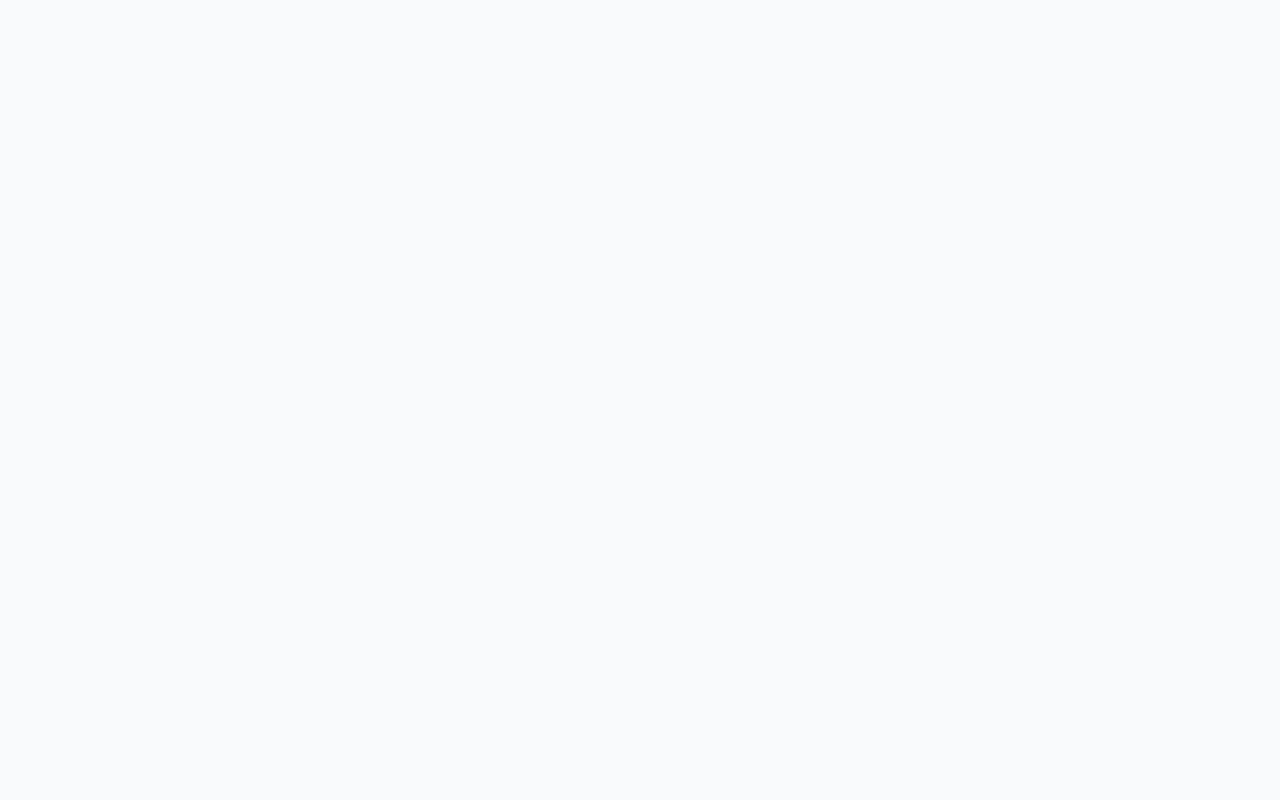
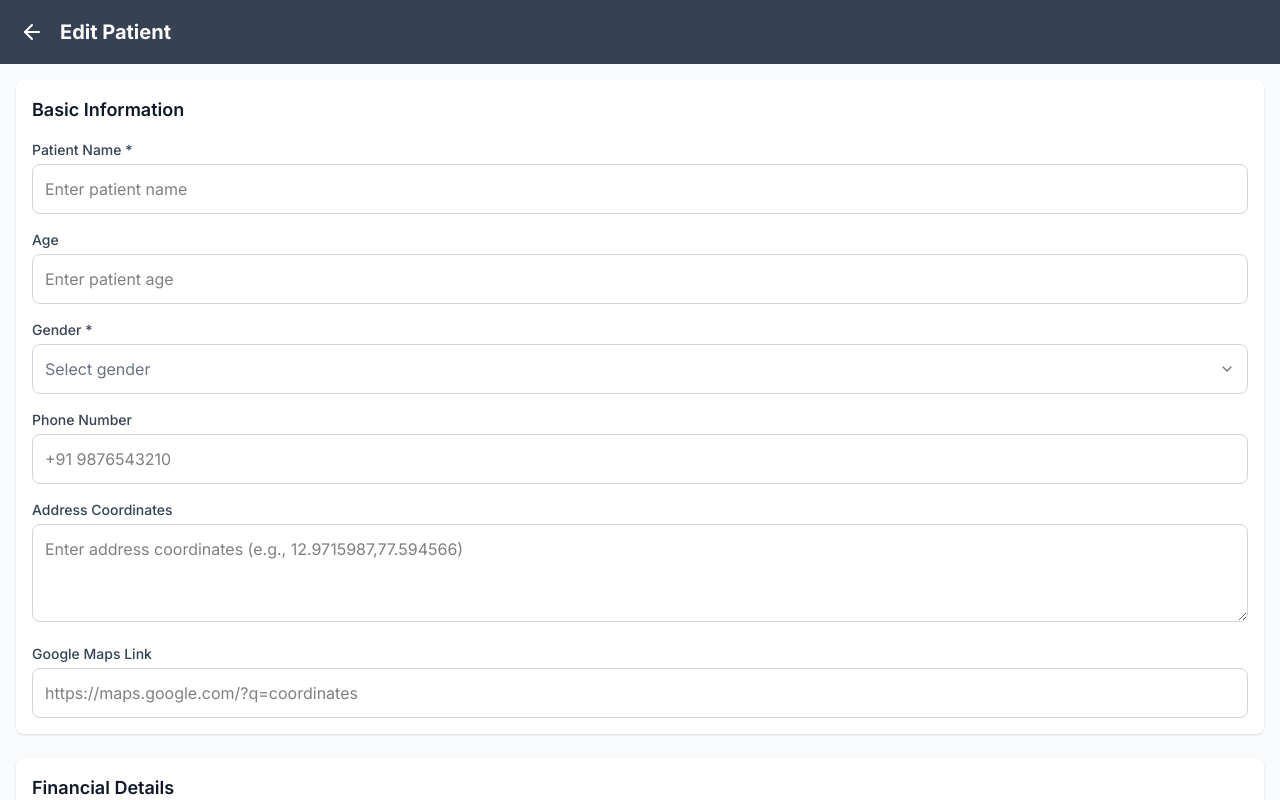
Before and after one commit to sharankasandula/visitwise-pwa, a React (Vite) app: page /edit-patient/1 in a window 1280 px wide. Before the commit this address had no page. Shown: the top 800 px of the page. Built offline with nearby package versions, Linux system fonts and the light colour scheme.

Commit message:
Edit and Update Patient features completed.

```diff
--- a/src/App.tsx
+++ b/src/App.tsx
@@ -3,7 +3,7 @@
 import { Provider } from "react-redux";
 import { store } from "./store";
 import Home from "./components/Home";
-import AddPatient from "./components/AddPatient";
+import AddOrEditPatient from "./components/AddOrEditPatient";
 import PatientProfile from "./components/PatientProfile";
 import EarningsSummary from "./components/EarningsSummary";
 import "./App.css";
@@ -17,7 +17,11 @@
           <Routes>
             <Route path="/" element={<Home />} />
             {/* <Route path="/" element={<HomePage />} /> */}
-            <Route path="/add-patient" element={<AddPatient />} />
+            <Route path="/add-patient" element={<AddOrEditPatient />} />
+            <Route
+              path="/edit-patient/:patientId"
+              element={<AddOrEditPatient />}
+            />
             <Route path="/patient/:id" element={<PatientProfile />} />
             <Route path="/earnings" element={<EarningsSummary />} />
           </Routes>
--- a/src/components/AddPatient.tsx
+++ b/src/components/AddOrEditPatient.tsx
@@ -1,12 +1,29 @@
-import React, { useState } from "react";
-import { useDispatch } from "react-redux";
-import { useNavigate } from "react-router-dom";
+import React, { useState, useEffect } from "react";
+import { useDispatch, useSelector } from "react-redux";
+import { useNavigate, useParams } from "react-router-dom";
 import { ArrowLeft, ChevronDown, Save, X } from "lucide-react";
-import { addPatientAsync, NewPatient } from "../store/slices/patientsSlice";
+import {
+  addPatientAsync,
+  updatePatientAsync,
+  Patient,
+  NewPatient,
+} from "../store/slices/patientsSlice";
+import { RootState } from "../store";
 
-const AddPatient: React.FC = () => {
+const AddOrEditPatient: React.FC = () => {
   const dispatch = useDispatch();
   const navigate = useNavigate();
+  const { patientId } = useParams<{ patientId: string }>();
+  const { id } = useParams<{ id: string }>();
+  const isEditing = Boolean(patientId || id);
+  const currentPatientId = patientId || id;
+
+  // Get patient data if editing
+  const existingPatient = useSelector((state: RootState) =>
+    currentPatientId
+      ? state.patients.patients.find((p) => p.id === currentPatientId)
+      : null
+  );
 
   const [formData, setFormData] = useState({
     name: "",
@@ -29,6 +46,29 @@
   const [isSubmitting, setIsSubmitting] = useState(false);
   const [isGenderDropdownOpen, setIsGenderDropdownOpen] = useState(false);
 
+  // Load existing patient data when editing
+  useEffect(() => {
+    if (existingPatient) {
+      setFormData({
+        name: existingPatient.name || "",
+        age: existingPatient.age?.toString() || "",
+        gender: existingPatient.gender || "",
+        phone: existingPatient.phone || "",
+        addressCoordinates: existingPatient.addressCoordinates || "",
+        googleMapsLink: existingPatient.googleMapsLink || "",
+        chargePerVisit: existingPatient.chargePerVisit?.toString() || "",
+        condition: existingPatient.condition || "",
+        protocol: existingPatient.protocol || "",
+        notes: existingPatient.notes || "",
+        dailyVisitReminderEnabled: existingPatient.dailyVisitReminderEnabled,
+        paymentCollectionReminderEnabled:
+          existingPatient.paymentCollectionReminderEnabled,
+        followUpReminderEnabled: existingPatient.followUpReminderEnabled,
+        followUpReminderDays: existingPatient.followUpReminderDays,
+      });
+    }
+  }, [existingPatient]);
+
   const handleInputChange = (
     e: React.ChangeEvent<
       HTMLInputElement | HTMLTextAreaElement | HTMLSelectElement
@@ -39,6 +79,7 @@
       ...prev,
       [name]: value,
     }));
+
     if (errors[name]) {
       setErrors((prev) => ({
         ...prev,
@@ -101,20 +142,47 @@
     return Object.keys(newErrors).length === 0;
   };
 
-  const handleSubmit = (e: React.FormEvent) => {
+  const handleSubmit = async (e: React.FormEvent) => {
     e.preventDefault();
 
     if (!validateForm()) {
       return;
     }
+
+    setIsSubmitting(true);
+
     try {
+      if (isEditing && existingPatient) {
+        // Update existing patient
+        const updatedPatient: Patient = {
+          ...existingPatient,
+          name: formData.name.trim(),
+          age: formData.age ? parseInt(formData.age) : null,
+          gender: formData.gender,
+          phone: formData.phone.trim() || null,
+          addressCoordinates: formData.addressCoordinates.trim() || "",
+          googleMapsLink: formData.googleMapsLink.trim() || "",
+          chargePerVisit: parseFloat(formData.chargePerVisit),
+          condition: formData.condition.trim() || "",
+          protocol: formData.protocol.trim() || "",
+          notes: formData.notes.trim() || "",
+          dailyVisitReminderEnabled: formData.dailyVisitReminderEnabled,
+          paymentCollectionReminderEnabled:
+            formData.paymentCollectionReminderEnabled,
+          followUpReminderEnabled: formData.followUpReminderEnabled,
+          followUpReminderDays: formData.followUpReminderDays,
+        };
+
+        await dispatch(updatePatientAsync(updatedPatient) as any);
+      } else {
+        // Add new patient
         const newPatient: NewPatient = {
           name: formData.name.trim(),
           age: formData.age ? parseInt(formData.age) : null,
           gender: formData.gender,
           phone: formData.phone.trim() || null,
-        addressCoordinates: formData.addressCoordinates.trim(),
-        googleMapsLink: formData.googleMapsLink.trim(),
+          addressCoordinates: formData.addressCoordinates.trim() || "",
+          googleMapsLink: formData.googleMapsLink.trim() || "",
           chargePerVisit: parseFloat(formData.chargePerVisit),
           condition: formData.condition.trim() || "",
           protocol: formData.protocol.trim() || "",
@@ -127,18 +195,23 @@
           followUpReminderDays: formData.followUpReminderDays,
         };
 
-      dispatch(addPatientAsync(newPatient) as any);
+        await dispatch(addPatientAsync(newPatient) as any);
+      }
+
       navigate("/");
     } catch (error) {
-      console.error("Error adding patient:", error);
-      setErrors({ submit: "Failed to add patient. Please try again." });
+      console.error("Error saving patient:", error);
+      setErrors({
+        submit: `Failed to ${
+          isEditing ? "update" : "add"
+        } patient. Please try again.`,
+      });
     } finally {
       setIsSubmitting(false);
     }
   };
-
   return (
-    <div className="min-h-screen ">
+    <div className="min-h-screen">
       {/* Header */}
       <div className="bg-primary-600 bg-gray-700 text-white p-4 flex items-center">
         <button
@@ -147,7 +220,9 @@
         >
           <ArrowLeft className="w-6 h-6" />
         </button>
-        <h1 className="text-xl font-bold">Add New Patient</h1>
+        <h1 className="text-xl font-bold">
+          {isEditing ? "Edit Patient" : "Add New Patient"}
+        </h1>
       </div>
 
       <form onSubmit={handleSubmit} className="p-4 space-y-6">
@@ -176,10 +251,9 @@
                 <p className="mt-1 text-sm text-red-600">{errors.name}</p>
               )}
             </div>
-
             <div>
               <label className="block text-sm font-medium text-gray-700 mb-1">
-                Age (optional)
+                Age
               </label>
               <input
                 type="number"
@@ -197,10 +271,9 @@
                 <p className="mt-1 text-sm text-red-600">{errors.age}</p>
               )}
             </div>
-
             <div>
               <label className="block text-sm font-medium text-gray-700 mb-1">
-                Gender
+                Gender *
               </label>
               <div className="relative">
                 <button
@@ -264,7 +337,6 @@
                 placeholder="+91 9876543210"
               />
             </div>
-
             <div>
               <label className="block text-sm font-medium text-gray-700 mb-1">
                 Address Coordinates
@@ -278,7 +350,6 @@
                 placeholder="Enter address coordinates (e.g., 12.9715987,77.594566)"
               />
             </div>
-
             <div>
               <label className="block text-sm font-medium text-gray-700 mb-1">
                 Google Maps Link
@@ -503,15 +574,10 @@
             <X className="w-5 h-5 mr-2" />
             Cancel
           </button>
-          {errors.submit && (
-            <div className="bg-red-50 border border-red-200 rounded-lg p-4">
-              <p className="text-red-600 text-sm">{errors.submit}</p>
-            </div>
-          )}
           <button
             type="submit"
             disabled={isSubmitting}
-            className={`flex-1 flex items-center justify-center bg-amber-700 py-3 px-4 rounded-lg transition-colors ${
+            className={`flex-1 flex items-center justify-center py-3 px-4 bg-amber-700 rounded-lg transition-colors ${
               isSubmitting
                 ? "bg-gray-400 cursor-not-allowed"
                 : "bg-primary-600 hover:bg-primary-700"
@@ -519,20 +585,26 @@
           >
             {isSubmitting ? (
               <>
-                <div className="animate-spin rounded-full h-5 w-5 border-b-2 border-blue mr-2"></div>
-                Adding Patient...
+                <div className="animate-spin rounded-full h-5 w-5 border-b-2 border-white mr-2"></div>
+                {isEditing ? "Updating..." : "Adding Patient..."}
               </>
             ) : (
               <>
                 <Save className="w-5 h-5 mr-2" />
-                Save Patient
+                {isEditing ? "Update Patient" : "Save Patient"}
               </>
             )}
           </button>
         </div>
+
+        {errors.submit && (
+          <div className="bg-red-50 border border-red-200 rounded-lg p-4">
+            <p className="text-red-600 text-sm">{errors.submit}</p>
+          </div>
+        )}
       </form>
     </div>
   );
 };
 
-export default AddPatient;
+export default AddOrEditPatient;
--- a/src/components/PatientProfile.tsx
+++ b/src/components/PatientProfile.tsx
@@ -11,11 +11,13 @@
   DollarSign,
   FileText,
   Camera,
+  Trash2,
 } from "lucide-react";
 import { RootState } from "../store";
 import {
   setPatientActiveStatus,
   fetchPatients,
+  deletePatientAsync,
 } from "../store/slices/patientsSlice";
 import { format } from "date-fns";
 import { getDocs, collection } from "firebase/firestore";
@@ -40,7 +42,7 @@
       setPatient(foundPatient);
     } else {
       // If not found, fetch from server
-      dispatch(fetchPatients()).then((action: any) => {
+      dispatch(fetchPatients() as any).then((action: any) => {
         const fetchedPatient = action.payload.find((p: any) => p.id === id);
         setPatient(fetchedPatient || null);
       });
@@ -95,8 +97,28 @@
 
   const handleArchive = () => {
     console.log("Archiving patient:", patient.id);
-    dispatch(setPatientActiveStatus(patient.id, !patient.isActive));
+    dispatch(setPatientActiveStatus(patient.id, !patient.isActive) as any);
     navigate("/");
+  };
+
+  const handleEdit = () => {
+    navigate(`/edit-patient/${patient.id}`);
+  };
+
+  const handleDelete = async () => {
+    if (
+      window.confirm(
+        `Are you sure you want to delete ${patient.name}? This action cannot be undone.`
+      )
+    ) {
+      try {
+        await dispatch(deletePatientAsync(patient.id) as any);
+        navigate("/");
+      } catch (error) {
+        console.error("Error deleting patient:", error);
+        // You could add a toast notification here
+      }
+    }
   };
 
   const handleCall = () => {
@@ -143,11 +165,23 @@
             <button
               onClick={handleArchive}
               className="p-2 hover:bg-primary-700 rounded-full transition-colors"
+              title="Archive Patient"
             >
               <Archive className="w-5 h-5" />
             </button>
-            <button className="p-2 hover:bg-primary-700 rounded-full transition-colors">
+            <button
+              onClick={handleEdit}
+              className="p-2 hover:bg-primary-700 rounded-full transition-colors"
+              title="Edit Patient"
+            >
               <Edit className="w-5 h-5" />
+            </button>
+            <button
+              onClick={handleDelete}
+              className="p-2 hover:bg-red-600 rounded-full transition-colors"
+              title="Delete Patient"
+            >
+              <Trash2 className="w-5 h-5" />
             </button>
           </div>
         </div>
@@ -438,7 +472,7 @@
           <div className="space-y-4">
             <div className="bg-white rounded-lg p-4 shadow-sm">
               <div className="flex items-center justify-between mb-4">
-                <h3 className="font-semibold">Progress Media</h3>
+                <h3 className="font-semibold">Feature yet to be implemented</h3>
                 <button className="flex items-center space-x-2 px-4 py-2 bg-primary-600 text-white rounded-lg hover:bg-primary-700 transition-colors">
                   <Camera className="w-4 h-4" />
                   <span>Add Media</span>
```
Also changed, not shown: src/store/slices/patientsSlice.ts (+72 -1 lines), 1 other file (tests, documents, lock files or other folders). Lines whose indentation alone changed are shown as unchanged.
